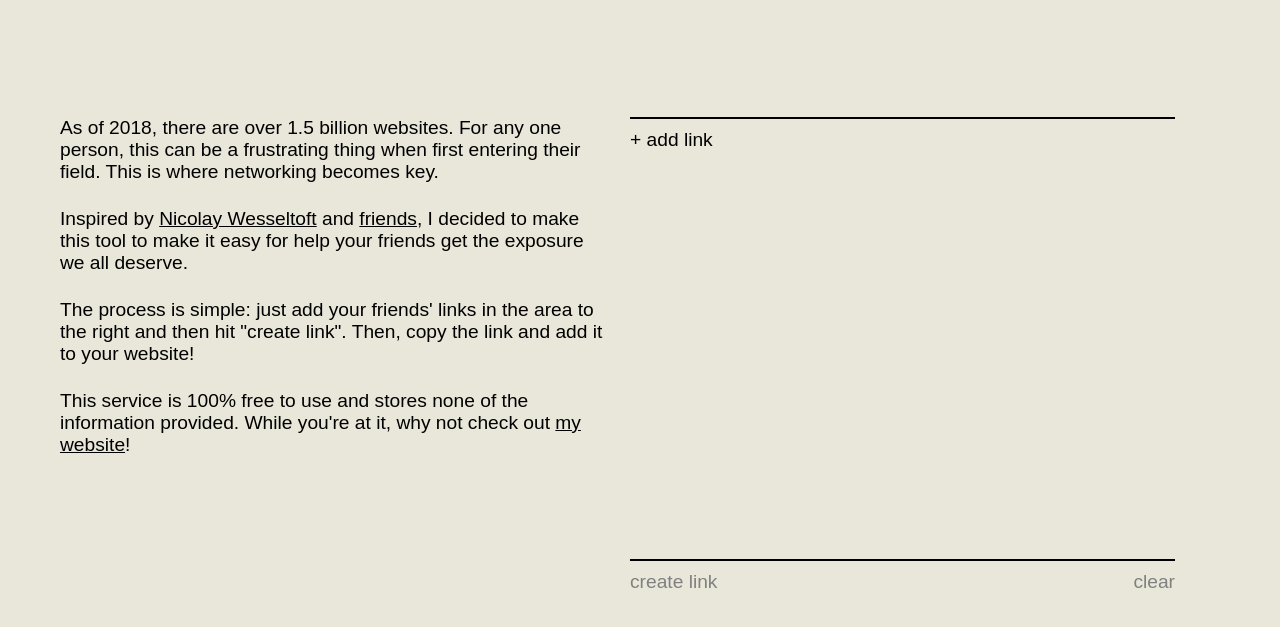
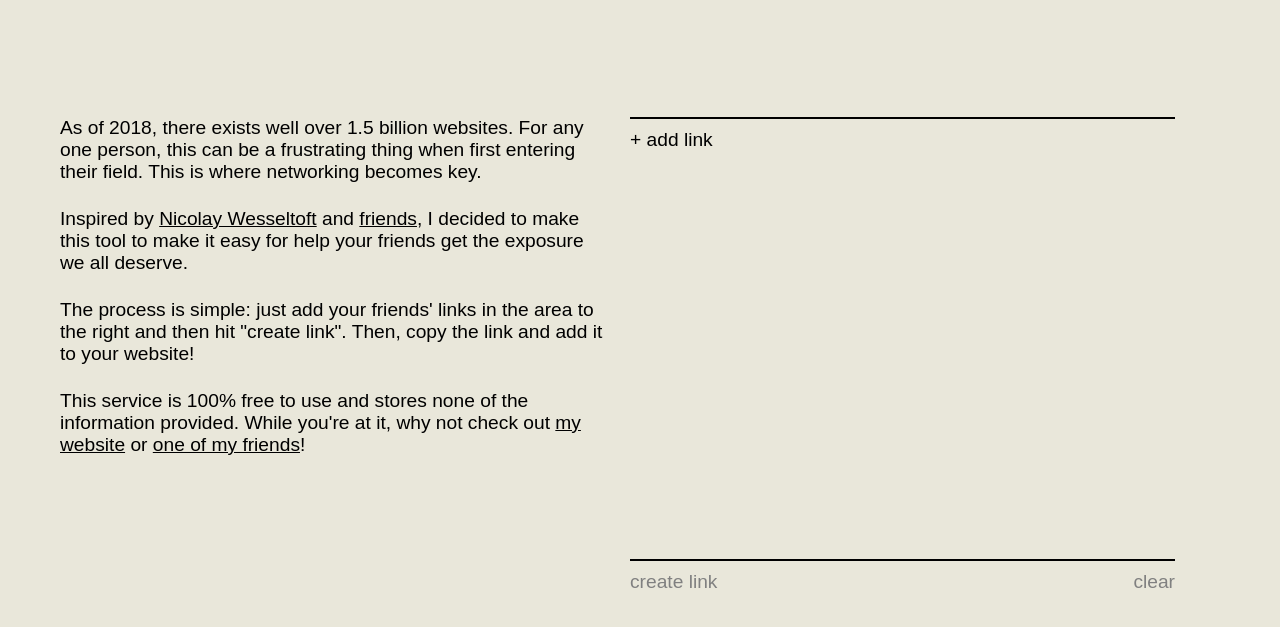
Before and after one commit to returningsam/samkilg.us, a plain HTML site: page public/friends/index.html in a window 1280 px wide. Shown: the part 153-780 px from the top of the page. Drawn offline with nearby package versions, Linux system fonts and the light colour scheme; a web font is replaced by a local one.

Commit message:
added friends page

```diff
--- a/public/friends/index.html
+++ b/public/friends/index.html
@@ -16,10 +16,10 @@
                 <h1>Random Friends</h1>
             </header>
             <div class="left">
-                <p>As of 2018, there are over 1.5 billion websites. For any one person, this can be a frustrating thing when first entering their field. This is where networking becomes key.</p>
+                <p>As of 2018, there exists well over 1.5 billion websites. For any one person, this can be a frustrating thing when first entering their field. This is where networking becomes key.</p>
                 <p>Inspired by <a href="http://nicowesse.com/">Nicolay Wesseltoft</a> and <a href="http://labs.nicowesse.com/friends/">friends</a>, I decided to make this tool to make it easy for help your friends get the exposure we all deserve.</p>
                 <p>The process is simple: just add your friends' links in the area <span>to the right</span> and then hit "create link". Then, copy the link and add it to your website!</p>
-                <p>This service is 100% free to use and stores none of the information provided. While you're at it, why not check out <a href="https://samkilg.us">my website</a>!</p>
+                <p>This service is 100% free to use and stores none of the information provided. While you're at it, why not check out <a href="https://samkilg.us">my website</a> or <a href="/friends/?links=https%3A%2F%2Fdasha.design,http%3A%2F%2Fcole.works,http%3A%2F%2Flukaschulz.com%2F,http%3A%2F%2Fcalebpayne.xyz%2F,http%3A%2F%2Fwww.tatenewfield.com%2F" target="_blank">one of my friends</a>!</p>
             </div>
             <div class="right">
                 <div class="listCont">
```
